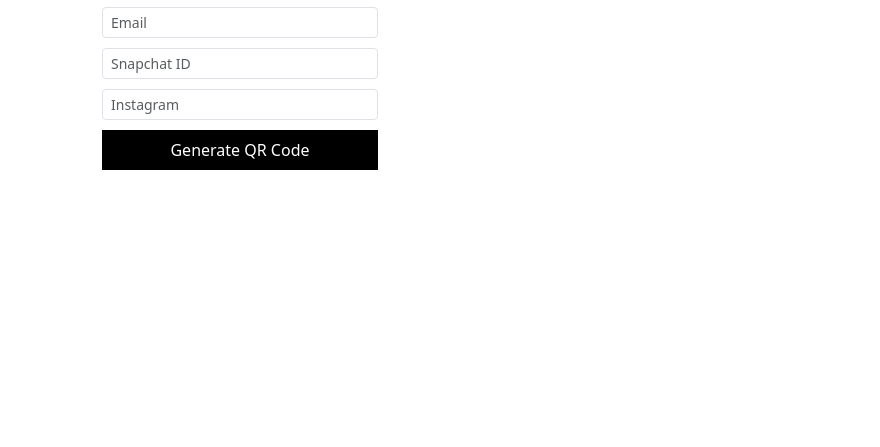
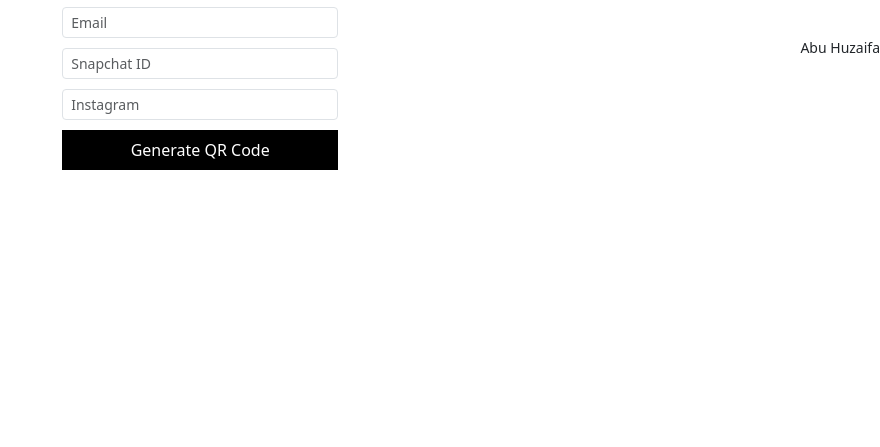
Before and after one commit to Abu-Huzaifa25/QR-Code-Generator, a plain HTML site: page index.html in a window 1280 px wide. Shown: the part 353-800 px from the top of the page, without its empty margins (400-1280 px from the left). Drawn offline with nearby package versions, Linux system fonts and the light colour scheme.

Commit message:
Update index.html
Signed-off-by: Abu Huzaifa <168542627+Abu-Huzaifa25@users.noreply.github.com>

```diff
--- a/index.html
+++ b/index.html
@@ -41,6 +41,7 @@
       </div>
     </div>
   </div>
+  <small>Abu Huzaifa</small>
 
   <!-- Bootstrap JS Bundle (includes Popper) -->
   <script src="https://cdn.jsdelivr.net/npm/bootstrap@5.3.0/dist/js/bootstrap.bundle.min.js"></script>
```
